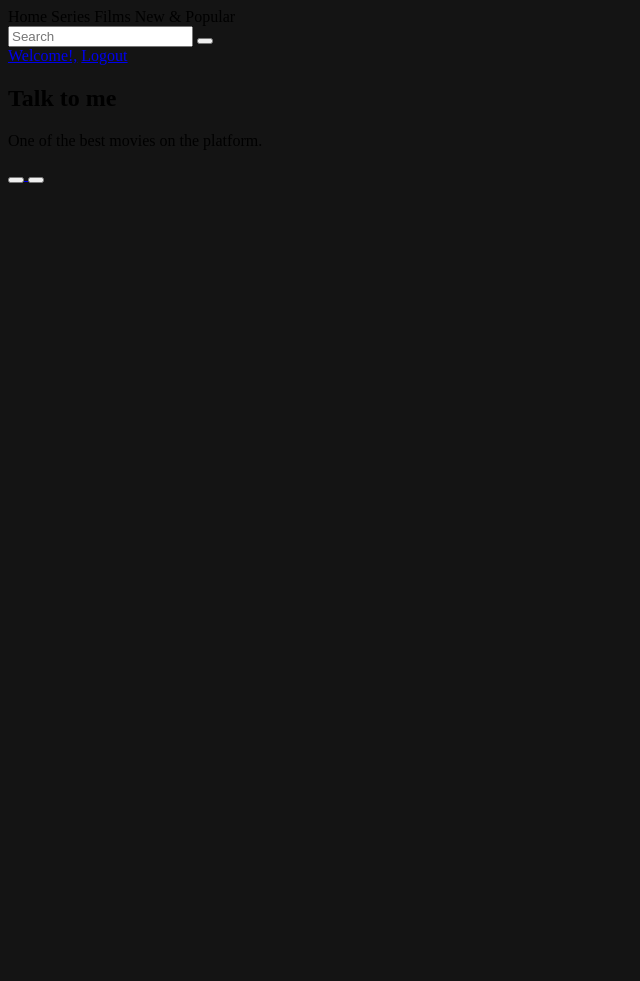
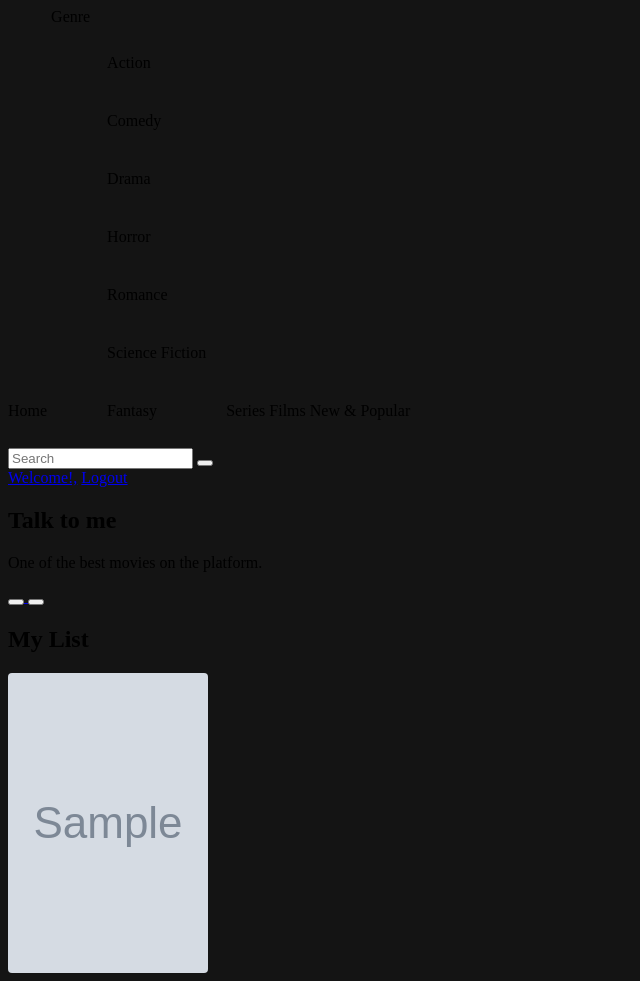
Before and after one commit to kyl88/Netflix_clone_backend_app, a Django app: template templates/index.html in a window 1280 px wide. Shown: the whole page, without its empty margins (0-640 px from the left). Before the commit the page ends 183 px from the top, so only its background shows below. Run offline with Django 5.2, Linux system fonts and the light colour scheme; the template is opened without the code that fills it: most values are stand-ins (such as "Sample title", 1, 10 or a date in 2020); grey boxes marked "Sample" are stand-in pictures; parts of the project's set-up code (start-up, migrations or seed data) failed here and were passed over.

Commit message:
updated html views urls

```diff
--- a/core/urls.py
+++ b/core/urls.py
@@ -5,4 +5,5 @@
     path('',views.index, name = 'index'),
     path('login',views.login, name='login'),
     path('signup',views.signup, name='signup'),
+    path('movie/<str:pk>',views.movie, name='movie'),
 ]
--- a/static/assets/style.css
+++ b/static/assets/style.css
@@ -37,3 +37,25 @@
   transform: scale(1.15);
   border-radius: 25px;
 }
+
+.dropdown {
+    position: relative;
+    display: inline-block;
+
+}
+
+.dropdown-content a {
+    color: black;
+    padding: 12px 16px;
+    text-decoration: none;
+    display: block;
+
+}
+
+.dropdown-content a:hover {
+    background-color: #ddd;
+}
+
+.dropdown:hover .dropdown-content{
+    display: block;
+}
--- a/templates/index.html
+++ b/templates/index.html
@@ -13,6 +13,23 @@
         <img src="" />
         <nav class="flex space-x-5">
             <span>Home</span>
+
+            <div class="dropdown">
+                <span id ="dropdownMenuButton" class="cursor-pointer">Genre</span>
+
+                <div id="dropdownMenu" class="dropdown-content hidden">
+                    <ul><a href="/genre/action/">Action</a></ul>
+                    <ul><a href="/genre/comedy/">Comedy</a></ul>
+                    <ul><a href="/genre/drama">Drama</a></ul>
+                    <ul><a href="/genre/horror">Horror</a></ul>
+                    <ul><a href="/genre/romance">Romance</a></ul>
+                    <ul><a href="/genre/sciencefiction/">Science Fiction</a></ul>
+                    <ul><a href="/genre/fantasy/">Fantasy</a></ul>
+
+                </div>
+
+                </span>
+            </div>
             <span>Series</span>
             <span>Films</span>
             <span>New & Popular</span>
@@ -41,5 +58,53 @@
 
     </section>
 
+    <section class="py-10 px-5">
+        <h2 class="text-xl mb-5">My List</h2>
+        <div class ="flex space-x-5 overflow-x-auto">
+            {% for movie in movies %}
+            <div class="w-40 h-64 flex-shrink-0 film-card"
+             onclick="showModal()"
+             data-title="{{movie.title}}"
+             data-description="{{movie.description}}"
+             data-release-date="{{movie.release_date}}"
+             data-genre = "{{movie.genre}}"
+             data-length = "{{movie.length}}"
+             data-image-card-url = "{{movie.image_card.url}}"
+             data-image-cover-url = "{{movie.image_cover.url}}"
+             data-video-url = "/movie/{{movie.uu_id}}"
+
+             style="background-image: url('{{movie.image_card.url}}'); background-size: cover; background-position: center;"></div>
+            {% endfor %}
+        </div>
+
+    </section>
+
+    <script>
+        function showModal(element){
+            // retrieve data attributes
+            const title = element.getAttribute('data-title');
+            const description = element.getAttribute('data-description');
+            const release_date = element.getAttribute('data-release-date');
+            const genre = element.getAttribute('data-genre');
+            const length = element.getAttribute('data-length');
+            const imageCardUrl = element.getAttribute('data-image-card-url');
+            const imageCoverUrl = element.getAttribute('data-image-cover-url');
+            const dataVideoUrl = element.getAttribute('data-video-url');
+
+            // show the model
+
+            const modal = document.getElementById('movieModal');
+            modal.querySelector('modal-content h2');
+            modal.querySelector('modal-content img');
+            modal.querySelector('modal-content a');
+            modal.querySelector('modal-content img');
+            modal.querySelector('modal-content .flex span:nth-child');
+            modal.querySelector('modal-content .flex span:nth-child(2)');
+            modal.querySelector('.modal-content .flex span:last-child');
+            modal.querySelector('.modal-content p');
+
+        }
+    </script>
+
 </body>
 </html>
```
Also changed, not shown: core/views.py (+22 -0 lines), templates/movie.html (added, +49 -0 lines).
